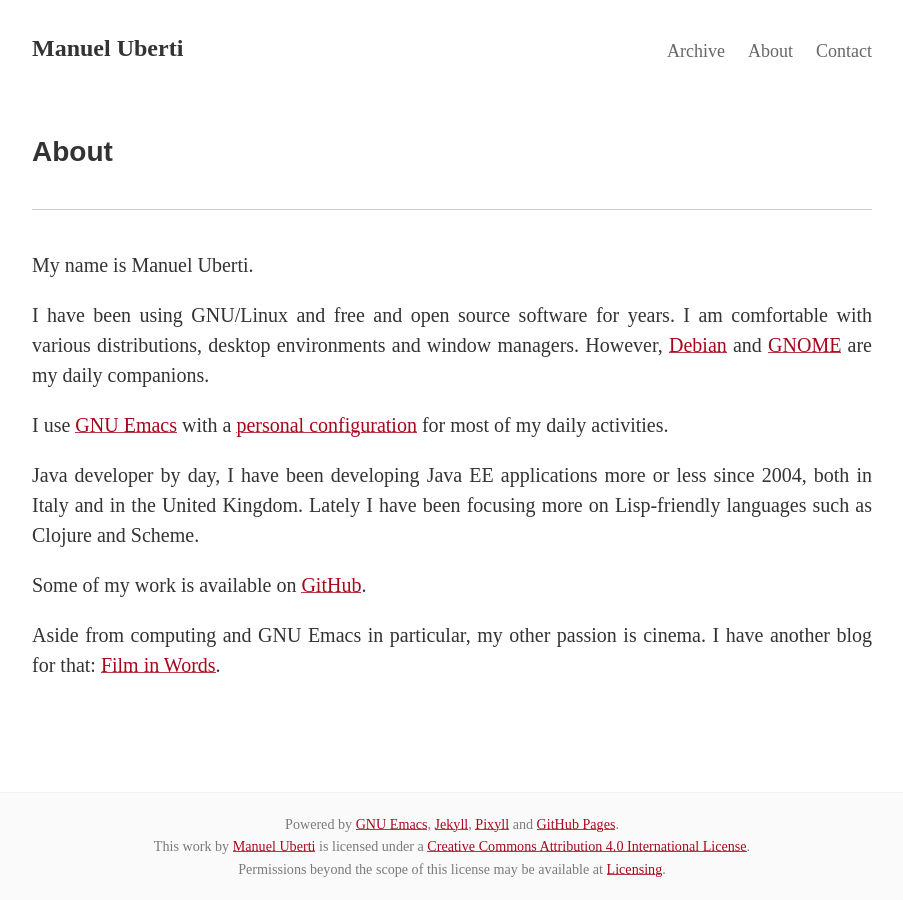
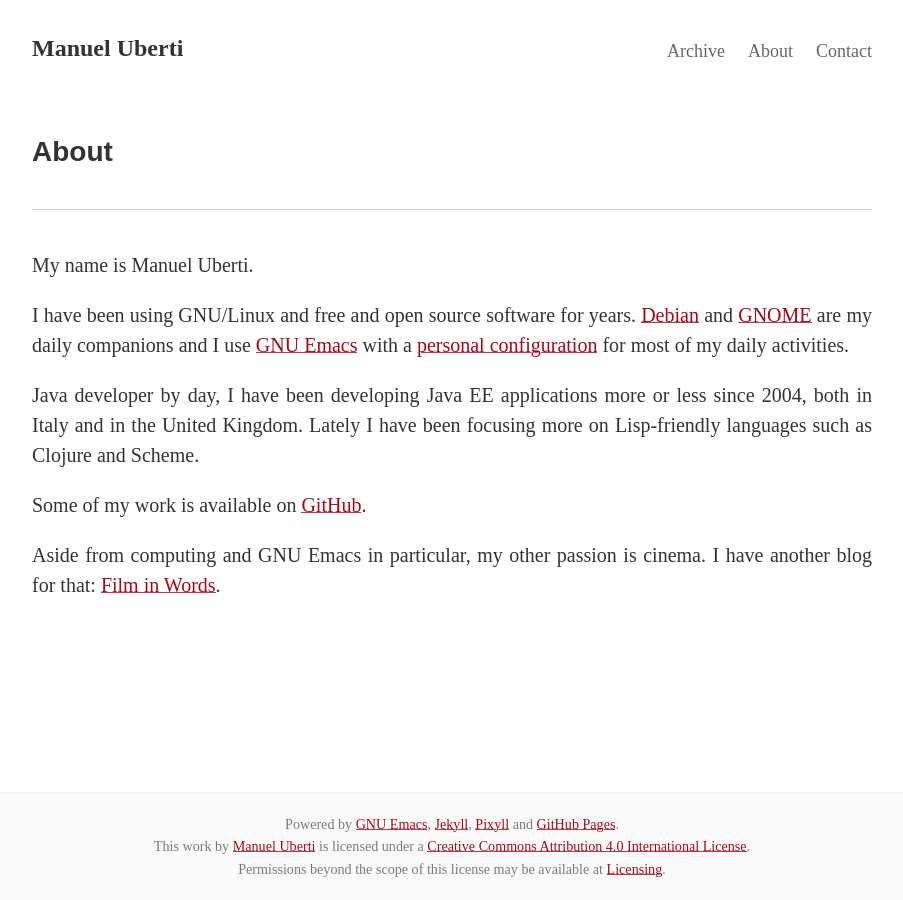
Before and after one commit to manuel-uberti/manuel-uberti.github.io, a Jekyll site: the page built from about.md, in a window 1280 px wide. Shown: the whole page, without its empty margins (188-1091 px from the left). Built offline with Jekyll 4.4.1, drawn with Linux system fonts in a browser that asks for light colours; some web fonts are replaced.

Commit message:
Shorten paragrah

```diff
--- a/about.md
+++ b/about.md
@@ -7,14 +7,11 @@
 
 My name is Manuel Uberti.
 
-I have been using GNU/Linux and free and open source software for years. I am
-comfortable with various distributions, desktop environments and window
-managers. However, [Debian](https://www.debian.org/) and
-[GNOME](https://www.gnome.org/) are my daily companions.
-
-I use [GNU Emacs](https://www.gnu.org/software/emacs/) with a
-[personal configuration](https://github.com/manuel-uberti/.emacs.d) for most of
-my daily activities.
+I have been using GNU/Linux and free and open source software for
+years. [Debian](https://www.debian.org/) and [GNOME](https://www.gnome.org/) are
+my daily companions and I use [GNU Emacs](https://www.gnu.org/software/emacs/)
+with a [personal configuration](https://github.com/manuel-uberti/.emacs.d) for
+most of my daily activities.
 
 Java developer by day, I have been developing Java EE applications more or less
 since 2004, both in Italy and in the United Kingdom. Lately I have been focusing
```
